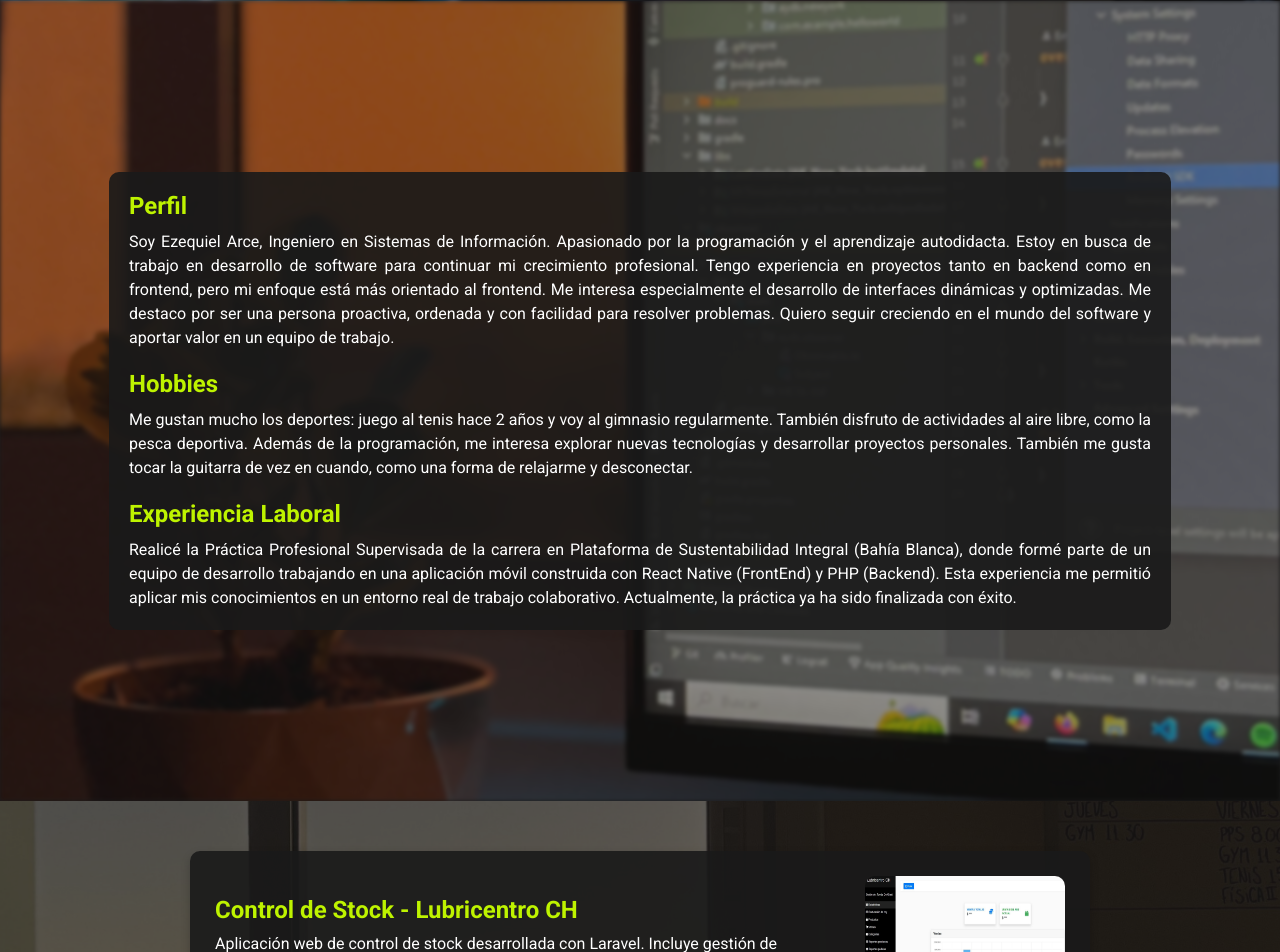
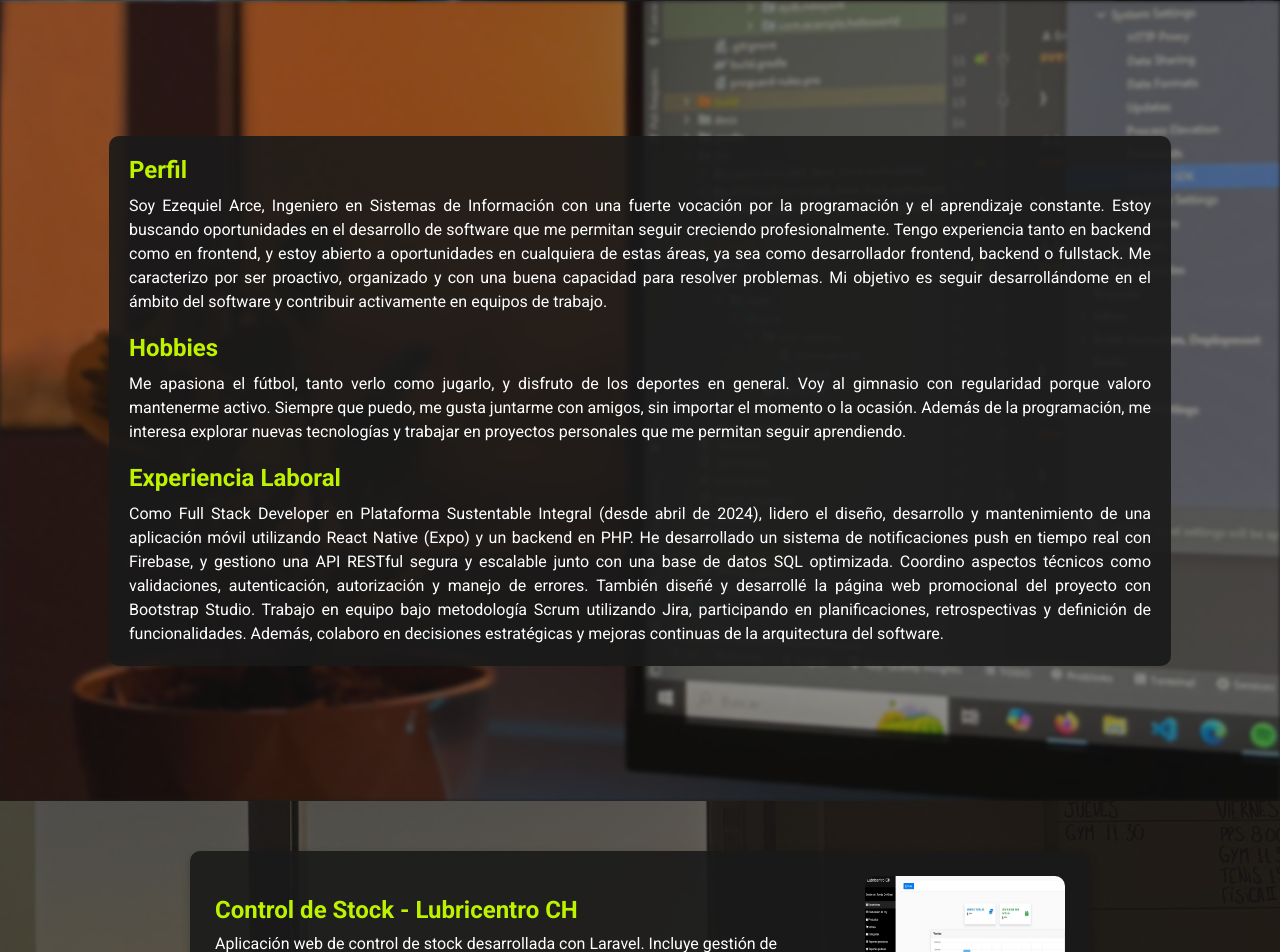
Before and after one commit to ezearce/portfolio-arce, a Next.js app: page / in a window 1280 px wide. Shown: the part 799-1751 px from the top of the page. Built offline with nearby package versions, Linux system fonts and the light colour scheme.

Commit message:
update about section

```diff
--- a/public/data/about.json
+++ b/public/data/about.json
@@ -1,7 +1,7 @@
 {
     "profile": {
-      "description": "Soy Ezequiel Arce, Ingeniero en Sistemas de Información. Apasionado por la programación y el aprendizaje autodidacta. Estoy en busca de trabajo en desarrollo de software para continuar mi crecimiento profesional. Tengo experiencia en proyectos tanto en backend como en frontend, pero mi enfoque está más orientado al frontend. Me interesa especialmente el desarrollo de interfaces dinámicas y optimizadas. Me destaco por ser una persona proactiva, ordenada y con facilidad para resolver problemas. Quiero seguir creciendo en el mundo del software y aportar valor en un equipo de trabajo.",
-      "hobbies": "Me gustan mucho los deportes: juego al tenis hace 2 años y voy al gimnasio regularmente. También disfruto de actividades al aire libre, como la pesca deportiva.\nAdemás de la programación, me interesa explorar nuevas tecnologías y desarrollar proyectos personales. También me gusta tocar la guitarra de vez en cuando, como una forma de relajarme y desconectar.",
-      "experiencia": "Realicé la Práctica Profesional Supervisada de la carrera en Plataforma de Sustentabilidad Integral (Bahía Blanca), donde formé parte de un equipo de desarrollo trabajando en una aplicación móvil construida con React Native (FrontEnd) y PHP (Backend). Esta experiencia me permitió aplicar mis conocimientos en un entorno real de trabajo colaborativo. Actualmente, la práctica ya ha sido finalizada con éxito. "
+      "description": "Soy Ezequiel Arce, Ingeniero en Sistemas de Información con una fuerte vocación por la programación y el aprendizaje constante. Estoy buscando oportunidades en el desarrollo de software que me permitan seguir creciendo profesionalmente. Tengo experiencia tanto en backend como en frontend, y estoy abierto a oportunidades en cualquiera de estas áreas, ya sea como desarrollador frontend, backend o fullstack. Me caracterizo por ser proactivo, organizado y con una buena capacidad para resolver problemas. Mi objetivo es seguir desarrollándome en el ámbito del software y contribuir activamente en equipos de trabajo.",
+      "hobbies": "Me apasiona el fútbol, tanto verlo como jugarlo, y disfruto de los deportes en general. Voy al gimnasio con regularidad porque valoro mantenerme activo. Siempre que puedo, me gusta juntarme con amigos, sin importar el momento o la ocasión. Además de la programación, me interesa explorar nuevas tecnologías y trabajar en proyectos personales que me permitan seguir aprendiendo.",
+      "experiencia": "Como Full Stack Developer en Plataforma Sustentable Integral (desde abril de 2024), lidero el diseño, desarrollo y mantenimiento de una aplicación móvil utilizando React Native (Expo) y un backend en PHP. He desarrollado un sistema de notificaciones push en tiempo real con Firebase, y gestiono una API RESTful segura y escalable junto con una base de datos SQL optimizada. Coordino aspectos técnicos como validaciones, autenticación, autorización y manejo de errores. También diseñé y desarrollé la página web promocional del proyecto con Bootstrap Studio. Trabajo en equipo bajo metodología Scrum utilizando Jira, participando en planificaciones, retrospectivas y definición de funcionalidades. Además, colaboro en decisiones estratégicas y mejoras continuas de la arquitectura del software."
     }
 }
--- a/src/components/About.js
+++ b/src/components/About.js
@@ -1,4 +1,4 @@
-import useInView from "@/hooks/useInView"; // o donde lo tengas
+import useInView from "@/hooks/useInView";
 import styles from "@/styles/About.module.css";
 import Image from "next/image";
 import aboutData from "../../public/data/about.json";
```
